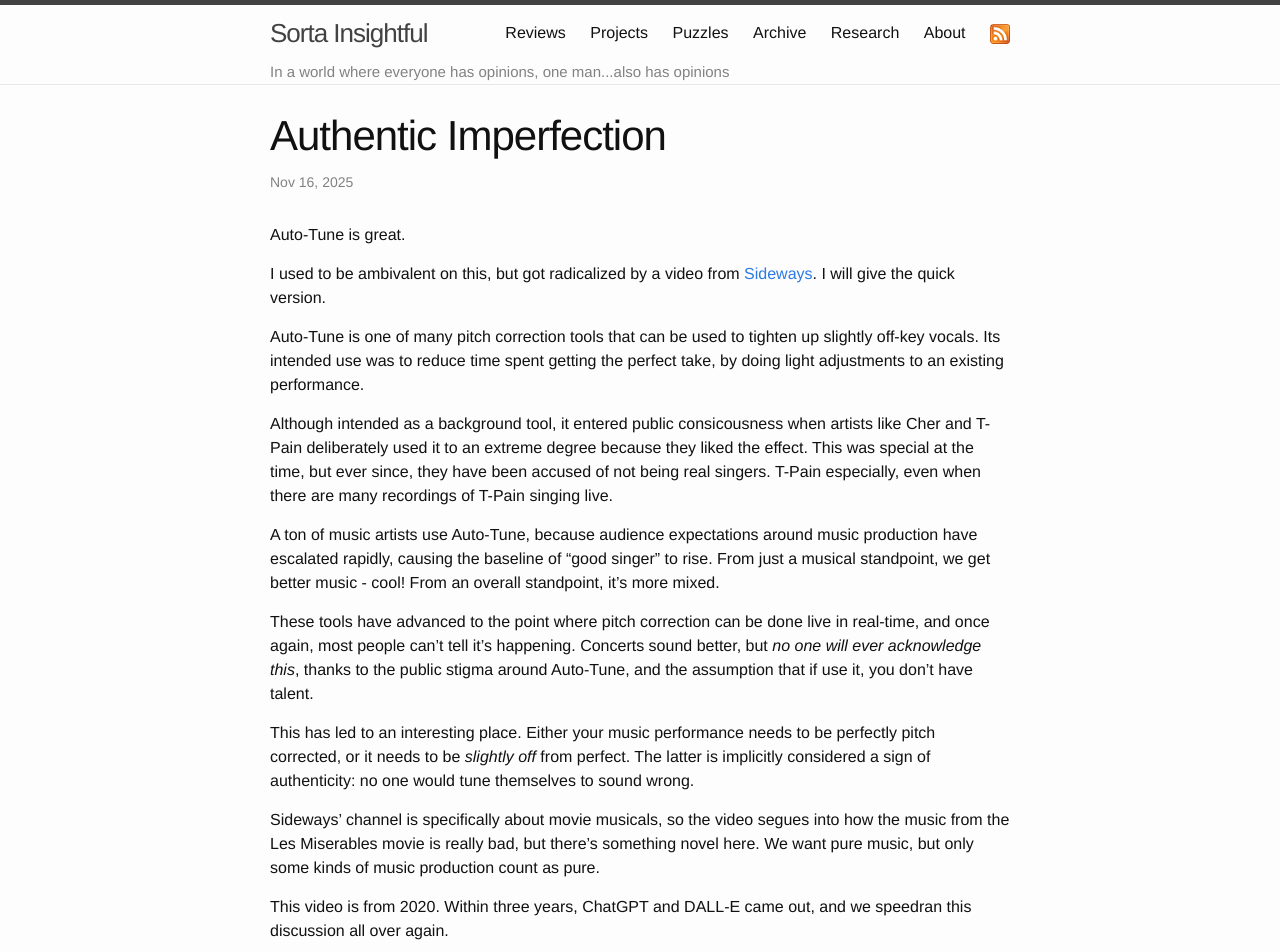
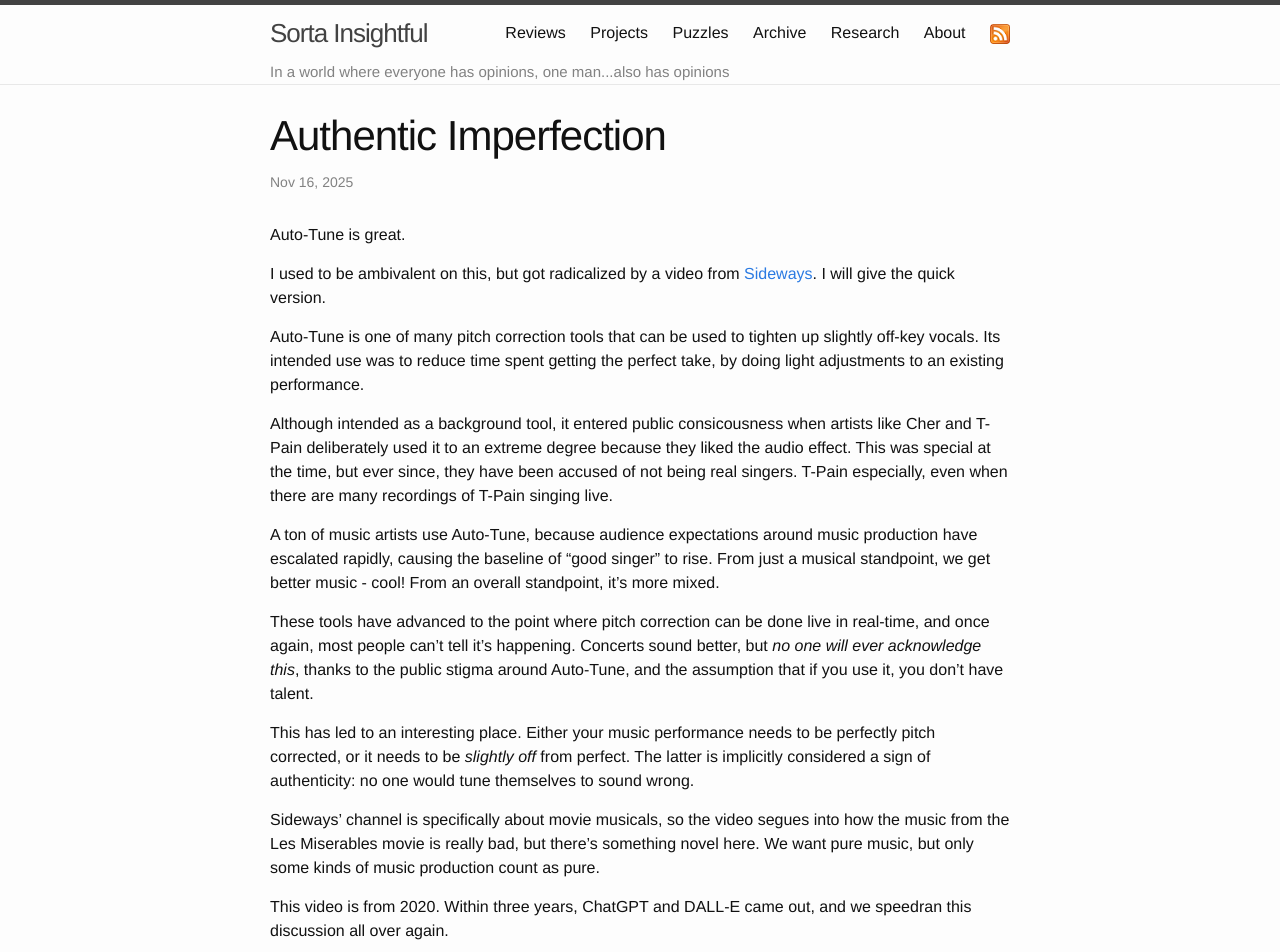
Before and after one commit to alexirpan/alexirpan.github.io, a Jekyll site: the page built from _posts/2025-11-16-authentic-imperfection.markdown, in a window 1280 px wide and 1400 px high. Shown: the top 952 px of the window. Built offline with Jekyll 4.4.1, drawn with Linux system fonts in a browser that asks for light colours; nearby versions of some CDN libraries; some of the changed text lies outside the part shown.

Commit message:
Fixing some typos noticed later

```diff
--- a/_posts/2025-11-16-authentic-imperfection.markdown
+++ b/_posts/2025-11-16-authentic-imperfection.markdown
@@ -16,7 +16,7 @@ take, by doing light adjustments to an existing performance.
 
 Although intended as a background tool, it entered public
 consicousness when artists like Cher and T-Pain deliberately used it to an extreme degree
-because they liked the effect. This was special at the time, but ever since,
+because they liked the audio effect. This was special at the time, but ever since,
 they have been accused of not being real singers. T-Pain especially, even when there
 are many recordings of T-Pain singing live.
 
@@ -27,7 +27,7 @@ From just a musical standpoint, we get better music - cool! From an overall stan
 These tools have advanced to the point where pitch correction can be done live
 in real-time, and once again, most people can't tell it's happening.
 Concerts sound better, but *no one will ever acknowledge this*,
-thanks to the public stigma around Auto-Tune, and the assumption that if use it, you don't have talent.
+thanks to the public stigma around Auto-Tune, and the assumption that if you use it, you don't have talent.
 
 This has led to an interesting place. Either your music performance needs to
 be perfectly pitch corrected, or it needs to be *slightly off* from perfect. The latter is implicitly
```
Also changed, not shown: other parts of _posts/2025-11-16-authentic-imperfection.markdown (+1 -2 lines).
